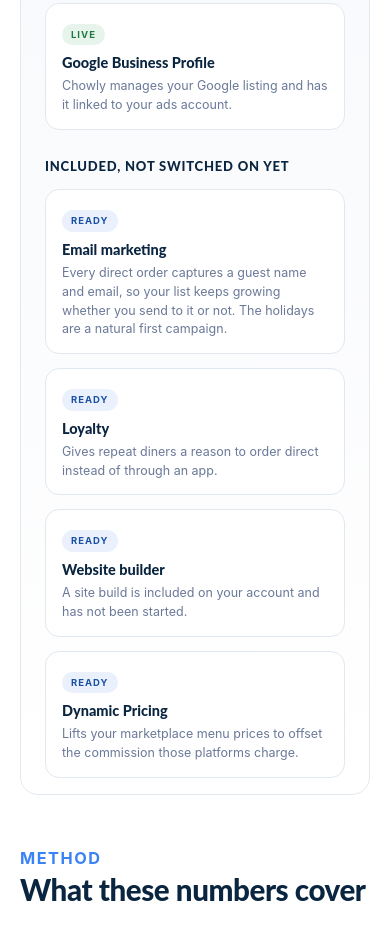
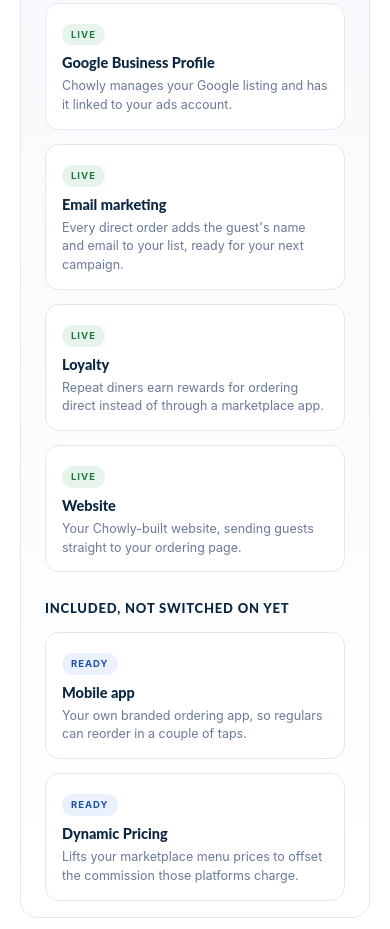
Before and after one commit to jessegorin/bento-moto, a plain HTML site: page sales-review-2026-11-20/index.html in a window 390 px wide. Shown: the part 4941-5870 px from the top of the page. Drawn offline with Linux system fonts and the light colour scheme.

Commit message:
Bento Moto fall review: email, loyalty and website are live; add mobile app (opted out)
Co-Authored-By: Claude Opus 5.5 <noreply@anthropic.com>

```diff
--- a/sales-review-2026-11-20/index.html
+++ b/sales-review-2026-11-20/index.html
@@ -361,20 +361,23 @@
       <div class="prod live"><span class="tag">Live</span>
         <span class="name">Google Business Profile</span>
         <span class="desc">Chowly manages your Google listing and has it linked to your ads account.</span></div>
+      <div class="prod live"><span class="tag">Live</span>
+        <span class="name">Email marketing</span>
+        <span class="desc">Every direct order adds the guest's name and email to your list, ready for your
+          next campaign.</span></div>
+      <div class="prod live"><span class="tag">Live</span>
+        <span class="name">Loyalty</span>
+        <span class="desc">Repeat diners earn rewards for ordering direct instead of through a marketplace app.</span></div>
+      <div class="prod live"><span class="tag">Live</span>
+        <span class="name">Website</span>
+        <span class="desc">Your Chowly-built website, sending guests straight to your ordering page.</span></div>
     </div>
 
     <p class="grid-label">Included, not switched on yet</p>
     <div class="prod-grid">
       <div class="prod ready"><span class="tag">Ready</span>
-        <span class="name">Email marketing</span>
-        <span class="desc">Every direct order captures a guest name and email, so your list keeps growing
-          whether you send to it or not. The holidays are a natural first campaign.</span></div>
-      <div class="prod ready"><span class="tag">Ready</span>
-        <span class="name">Loyalty</span>
-        <span class="desc">Gives repeat diners a reason to order direct instead of through an app.</span></div>
-      <div class="prod ready"><span class="tag">Ready</span>
-        <span class="name">Website builder</span>
-        <span class="desc">A site build is included on your account and has not been started.</span></div>
+        <span class="name">Mobile app</span>
+        <span class="desc">Your own branded ordering app, so regulars can reorder in a couple of taps.</span></div>
       <div class="prod ready"><span class="tag">Ready</span>
         <span class="name">Dynamic Pricing</span>
         <span class="desc">Lifts your marketplace menu prices to offset the commission those platforms charge.</span></div>
```
